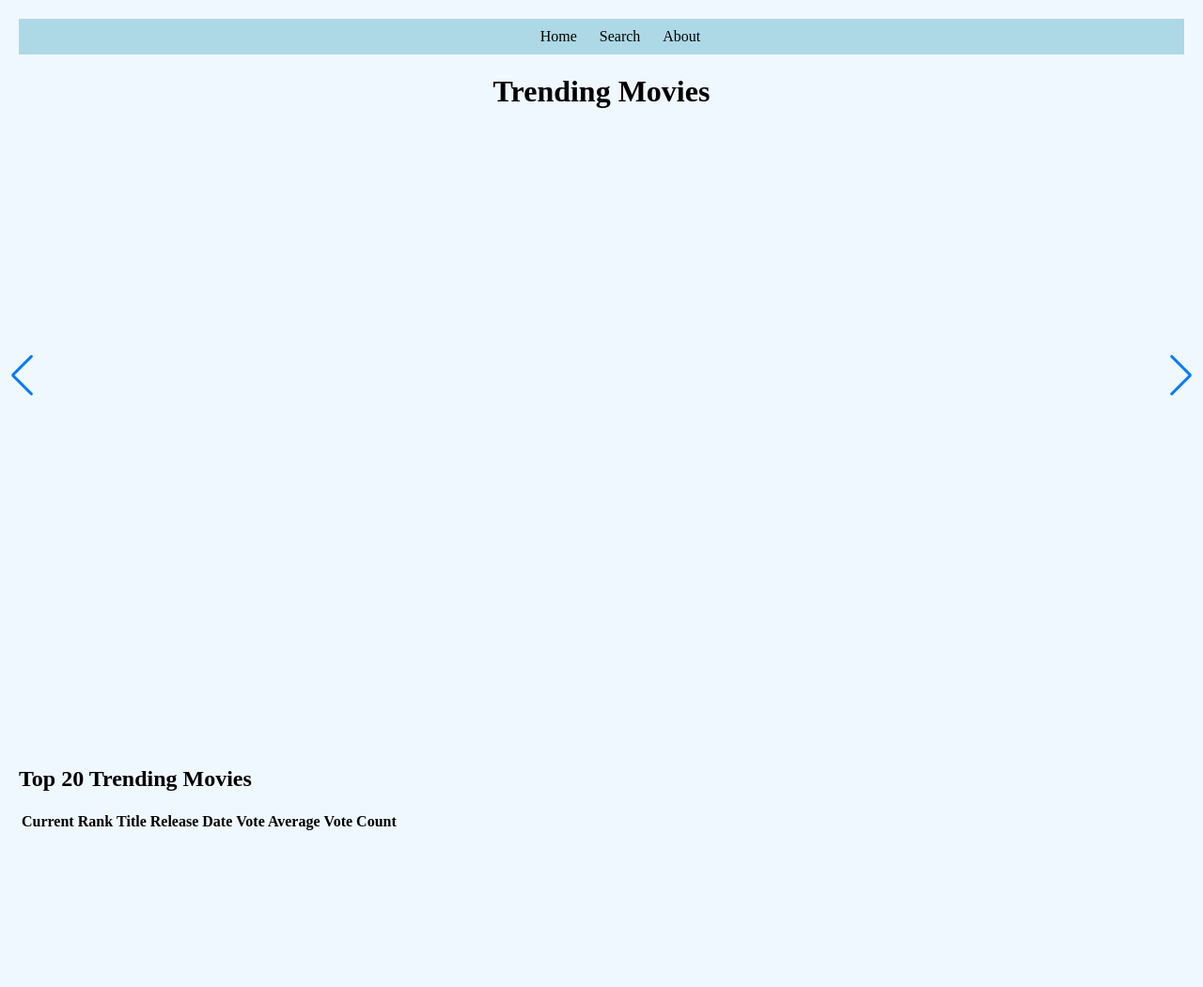
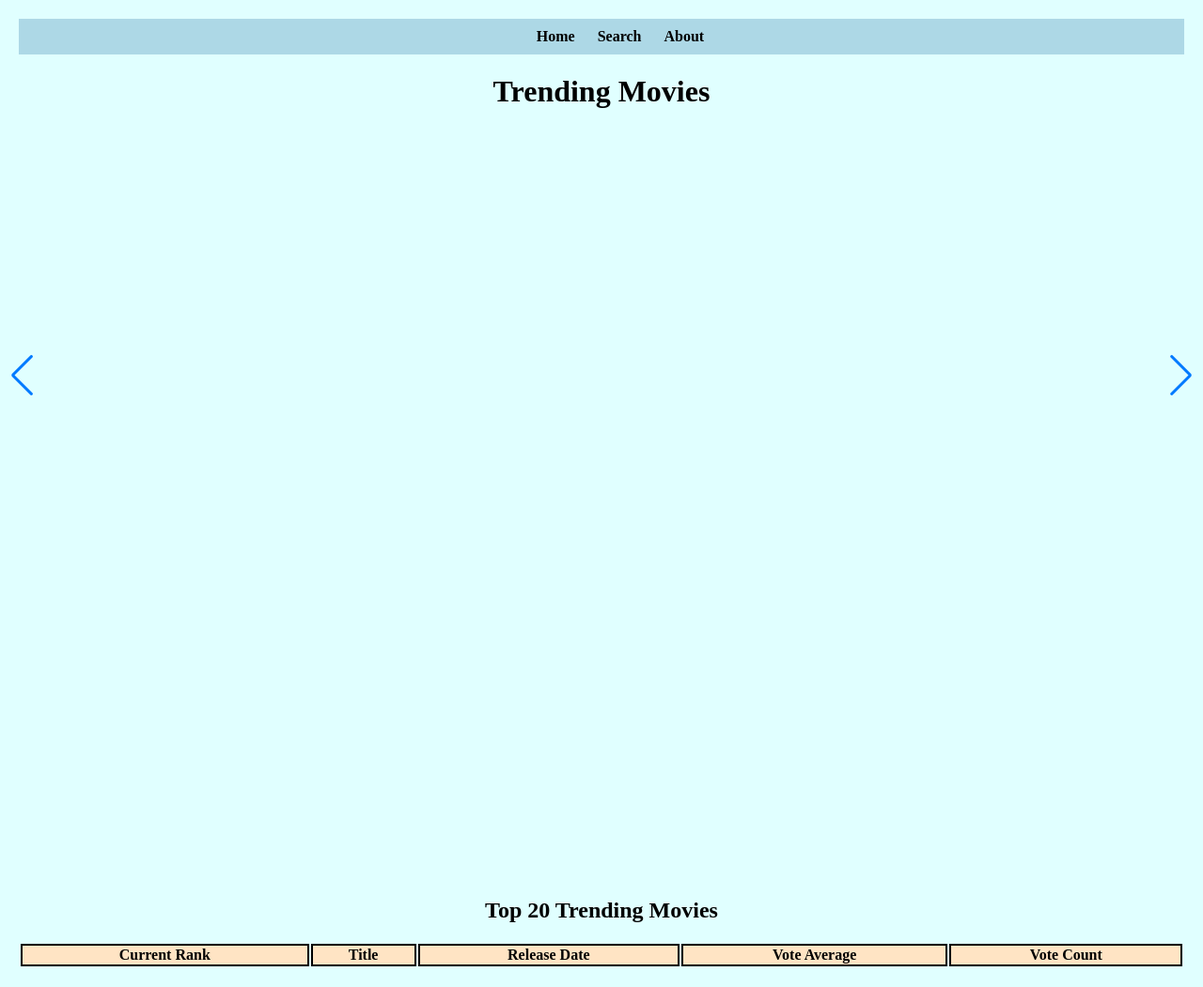
Before and after one commit to mtstarcher/INST377-Project, a website: page public/home.html in a window 1280 px wide. Shown: the whole page at 94% size. Before the commit the page ends 907 px from the top, so only its background shows below. Drawn offline with nearby package versions, Linux system fonts and the light colour scheme; no server answers.

Commit message:
Update home.css

```diff
--- a/public/home.css
+++ b/public/home.css
@@ -1,5 +1,6 @@
 
 #main-nav {
+    font-weight: bold;
     background-color: lightblue;
     text-align: center;
 }
@@ -27,7 +28,7 @@ a {
 }
 
 body {
-    background-color: aliceblue;
+    background-color: lightcyan;
 }
 
 #pageTitle {
@@ -39,15 +40,13 @@ body {
 
 /* Entire swiper container */
 .swiper-container {
-  width: 100%;
-  height: 600px;
-  padding: 20px;
+  padding: 10px;
 }
 
 /* Area where the slides of the movie pictures go */
 .swiper-wrapper {
   display: flex;
-  gap: 10px;
+  gap: 1px;
 }
 
 /* Movie Object box (created dynamically in JS) */
@@ -93,5 +92,30 @@ body {
 /* Row at Bottom where you can click on whatever number in the sequence and be redirected to it */
 /* this might be removed later though, but whomever is working on the frontend JS will take care of it */
 .swiper-pagination {
-  position: top;
+  margin-top: 100px;
 }
+
+#movieTable th, tr {
+  font-weight: bold;
+  gap: 10px;
+  background-color: bisque;
+  border : 2px black solid;
+}
+
+tbody tr, td{
+  text-align:center;
+  gap: 20px;
+  background-color: lightskyblue;
+  border: 2px black solid;
+}
+
+#movieTable {
+  width: 100%;
+  margin-top:20px;
+  margin-left: auto;
+  margin-right: auto;
+}
+
+#t20tm {
+  text-align: center;
+}
```
